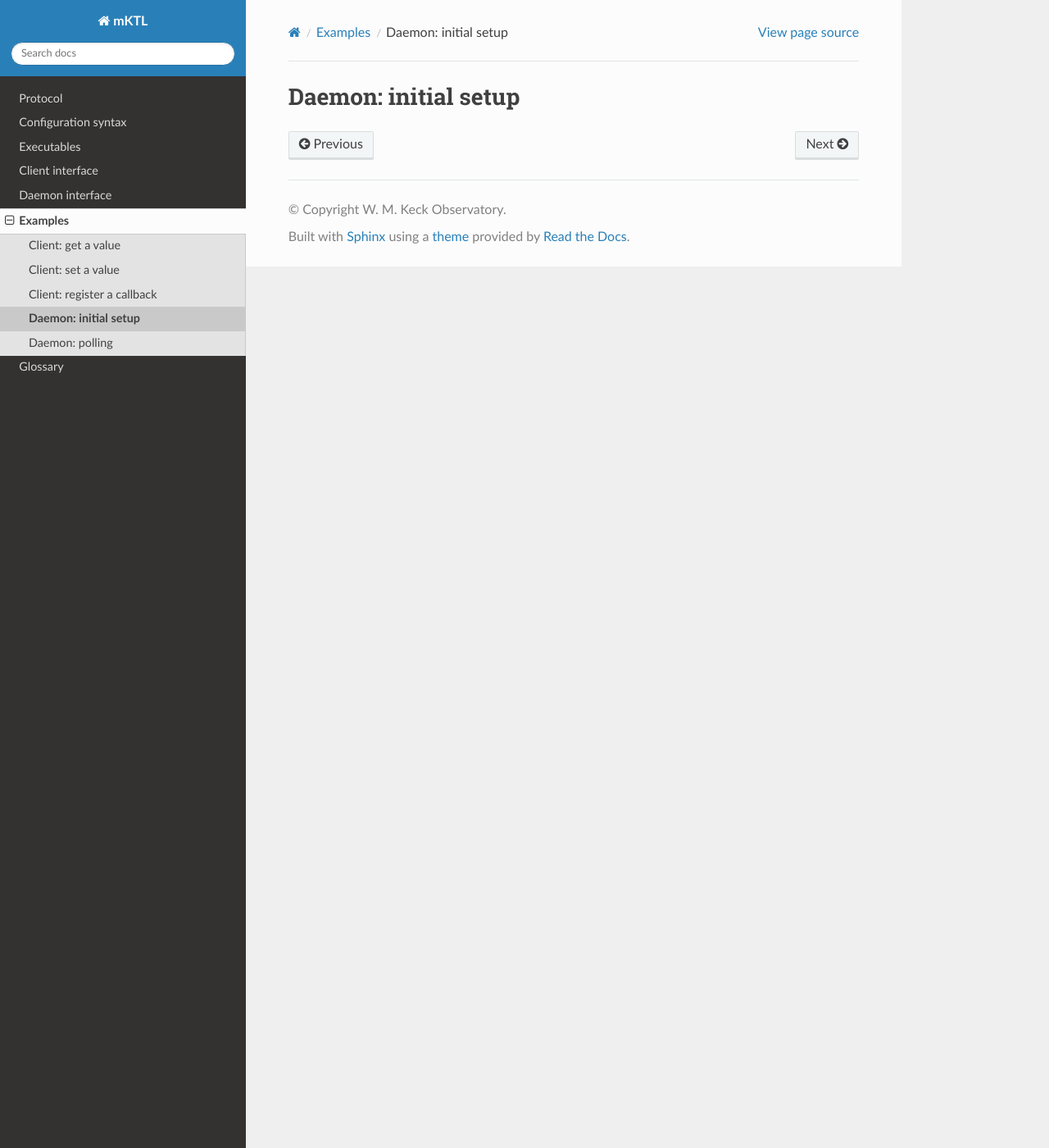
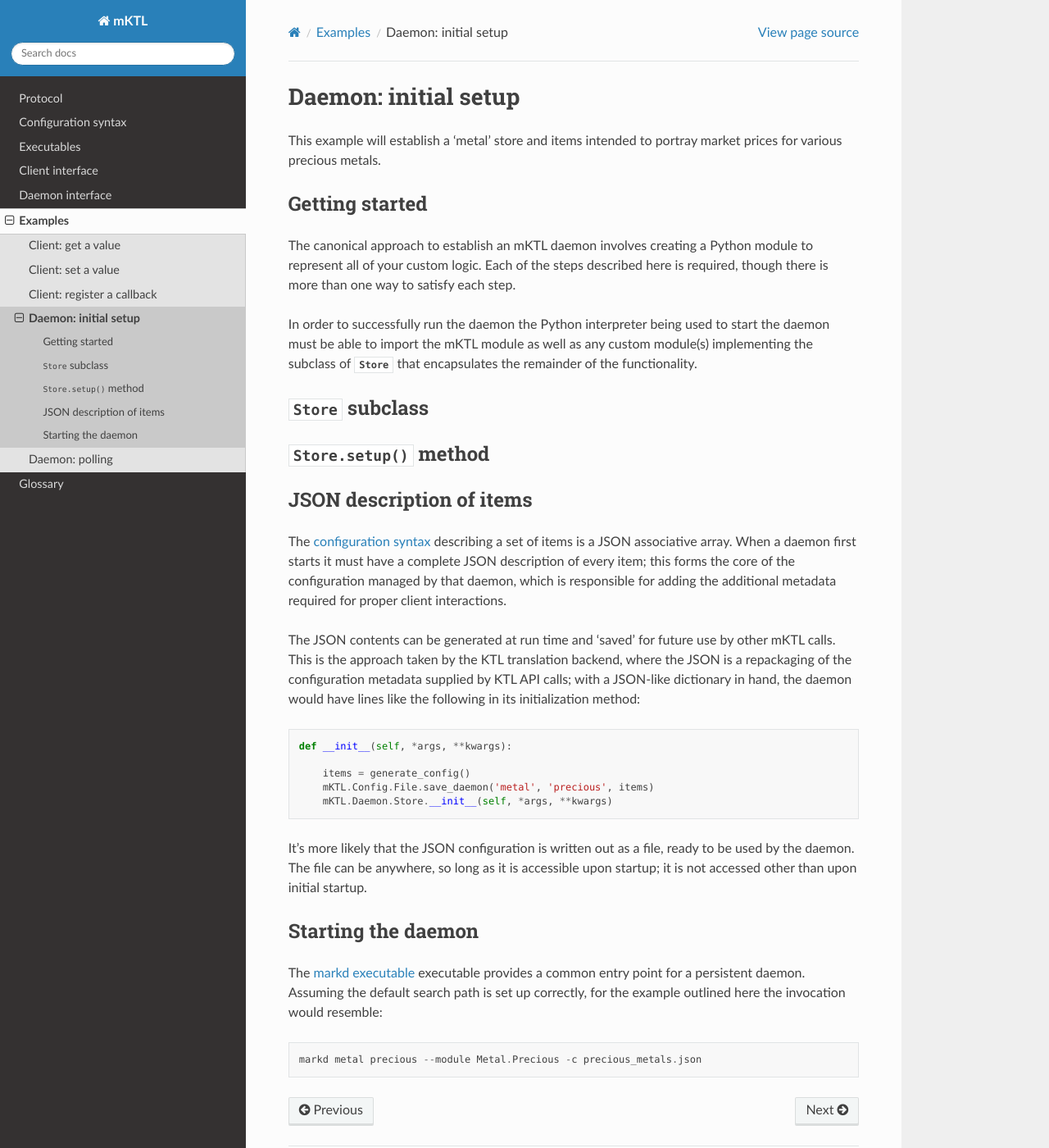
Before and after one commit to KeckObservatory/mKTL, a Sphinx documentation site: the page built from doc/example/daemon.rst, in a window 1280 px wide and 1400 px high. Shown: the whole window at 82% size. Built offline with Sphinx 7.4.7 and the Read the Docs theme 3.1.0, drawn with Linux system fonts in a browser that asks for light colours.

Commit message:
Work in progress on daemon example docs.

```diff
--- a/doc/example/daemon.rst
+++ b/doc/example/daemon.rst
@@ -1,2 +1,65 @@
 Daemon: initial setup
 =====================
+
+This example will establish a 'metal' store and items intended to portray
+market prices for various precious metals.
+
+
+Getting started
+---------------
+
+.. py:currentmodule:: mKTL.Daemon
+
+The canonical approach to establish an mKTL daemon involves creating a Python
+module to represent all of your custom logic. Each of the steps described here
+is required, though there is more than one way to satisfy each step.
+
+In order to successfully run the daemon the Python interpreter being used to
+start the daemon must be able to import the mKTL module as well as any custom
+module(s) implementing the subclass of :class:`Store` that encapsulates
+the remainder of the functionality.
+
+
+:class:`Store` subclass
+-----------------------
+
+
+:func:`Store.setup` method
+--------------------------
+
+
+JSON description of items
+-------------------------
+
+The :ref:`configuration syntax <configuration>` describing a set of items is a
+JSON associative array. When a daemon first starts it must have a complete JSON
+description of every item; this forms the core of the configuration managed by
+that daemon, which is responsible for adding the additional metadata required
+for proper client interactions.
+
+The JSON contents can be generated at run time and 'saved' for future use by
+other mKTL calls. This is the approach taken by the KTL translation backend,
+where the JSON is a repackaging of the configuration metadata supplied by
+KTL API calls; with a JSON-like dictionary in hand, the daemon would have
+lines like the following in its initialization method::
+
+    def __init__(self, *args, **kwargs):
+
+        items = generate_config()
+        mKTL.Config.File.save_daemon('metal', 'precious', items)
+        mKTL.Daemon.Store.__init__(self, *args, **kwargs)
+
+It's more likely that the JSON configuration is written out as a file, ready
+to be used by the daemon. The file can be anywhere, so long as it is accessible
+upon startup; it is not accessed other than upon initial startup.
+
+
+
+Starting the daemon
+-------------------
+
+The :ref:`markd` executable provides a common entry point for a persistent
+daemon. Assuming the default search path is set up correctly, for the example
+outlined here the invocation would resemble::
+
+    markd metal precious --module Metal.Precious -c precious_metals.json
```
